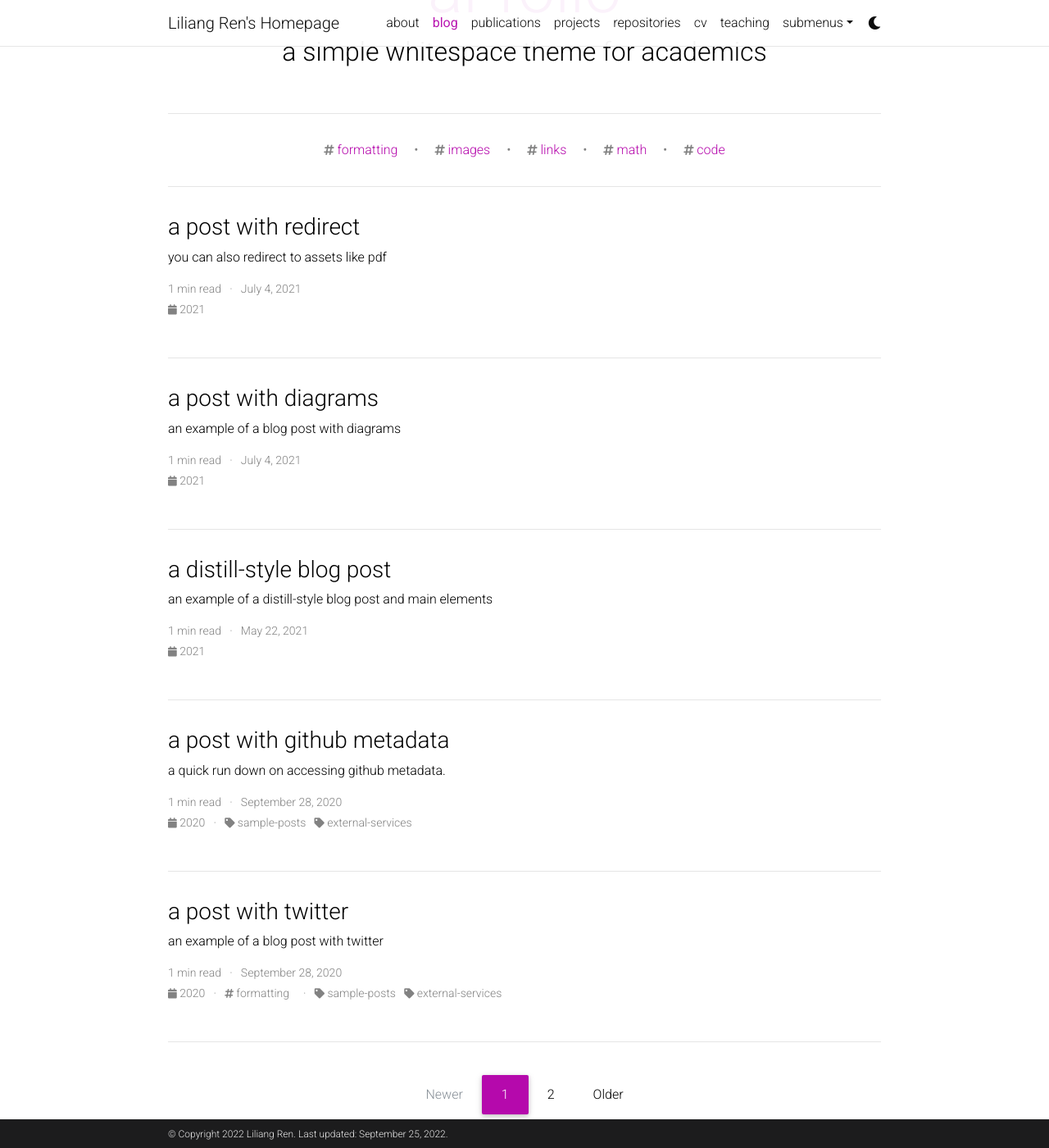
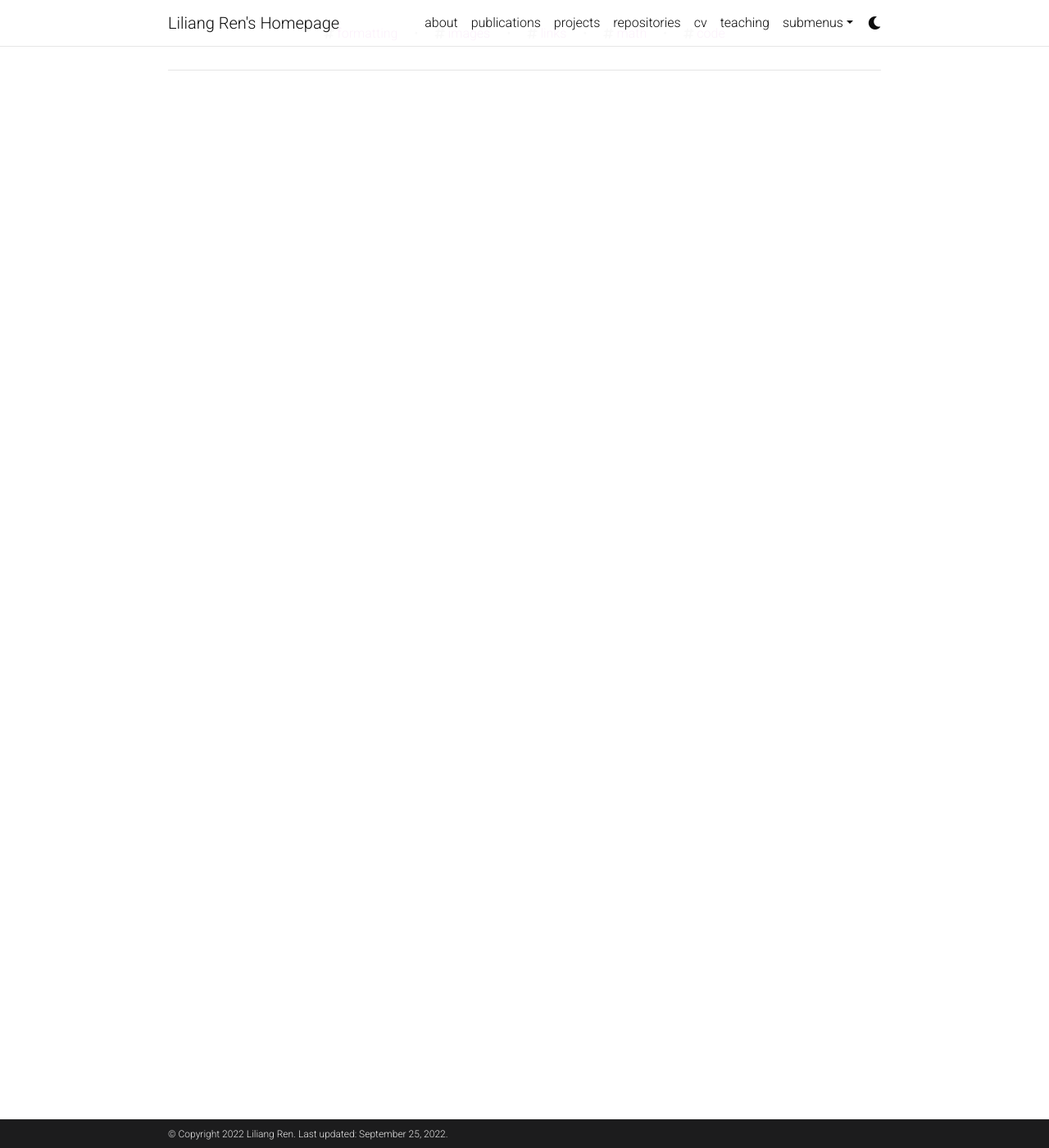
Before and after one commit to renll/renll.github.io, a Jekyll site: the page built from blog/index.html, in a window 1280 px wide and 1400 px high, scrolled down 196 px. Shown: the whole window at 82% size. Built offline with Jekyll 4.4.1, drawn with Linux system fonts in a browser that asks for light colours; the list of posts is cut into pages by our own code; comment, search, counter and statistics services are not loaded; a style sheet for code colours, icons or effects is not loaded; some of the changed lines change nothing that is shown.

Commit message:
Update _config.yml

```diff
--- a/_config.yml
+++ b/_config.yml
@@ -41,7 +41,7 @@
 # will use title and url fields
 # Take a look to https://github.com/jekyll/jekyll-feed for more customization
 
-rss_icon: true
+# rss_icon: true
 
 # -----------------------------------------------------------------------------
 # Layout
@@ -110,25 +110,25 @@
 # Blog
 # -----------------------------------------------------------------------------
 
-blog_name: al-folio # blog_name will be displayed in your blog page
-blog_nav_title: blog # your blog must have a title for it to be displayed in the nav bar
-blog_description: a simple whitespace theme for academics
-permalink: /blog/:year/:title/
+# blog_name: al-folio # blog_name will be displayed in your blog page
+# blog_nav_title: blog # your blog must have a title for it to be displayed in the nav bar
+# blog_description: a simple whitespace theme for academics
+# permalink: /blog/:year/:title/
 
 # Pagination
 pagination:
-  enabled: true
+  enabled: false
 
 # Comments
 disqus_shortname: al-folio # put your disqus shortname
 # https://help.disqus.com/en/articles/1717111-what-s-a-shortname
 
-# External sources.
-# If you have blog posts published on medium.com or other exteranl sources,
-# you can display them in your blog by adding a link to the RSS feed.
-external_sources:
-  - name: medium.com
-    rss_url: https://medium.com/@al-folio/feed
+# # External sources.
+# # If you have blog posts published on medium.com or other exteranl sources,
+# # you can display them in your blog by adding a link to the RSS feed.
+# external_sources:
+#   - name: medium.com
+#     rss_url: https://medium.com/@al-folio/feed
 
 # -----------------------------------------------------------------------------
 # Collections
@@ -140,11 +140,11 @@
       layout: post
     output: true
     permalink: /news/:path/
-  projects:
-    output: true
-    permalink: /projects/:path/
+#   projects:
+#     output: true
+#     permalink: /projects/:path/
 
-news_scrollable: true # adds a vertical scroll bar if there are more than 3 news items
+# news_scrollable: true # adds a vertical scroll bar if there are more than 3 news items
 news_limit: 5 # leave blank to include all the news in the `_news` folder
 
 # -----------------------------------------------------------------------------
@@ -257,7 +257,7 @@
 filtered_bibtex_keywords: [abbr, abstract, arxiv, bibtex_show, html, pdf, selected, supp, blog, code, poster, slides, website, preview]
 
 # Maximum number of authors to be shown for each publication (more authors are visible on click)
-max_author_limit: 3  # leave blank to always show all authors
+max_author_limit:  # leave blank to always show all authors
 more_authors_animation_delay: 10  # more authors are revealed on click using animation; smaller delay means faster animation
 
 
```
